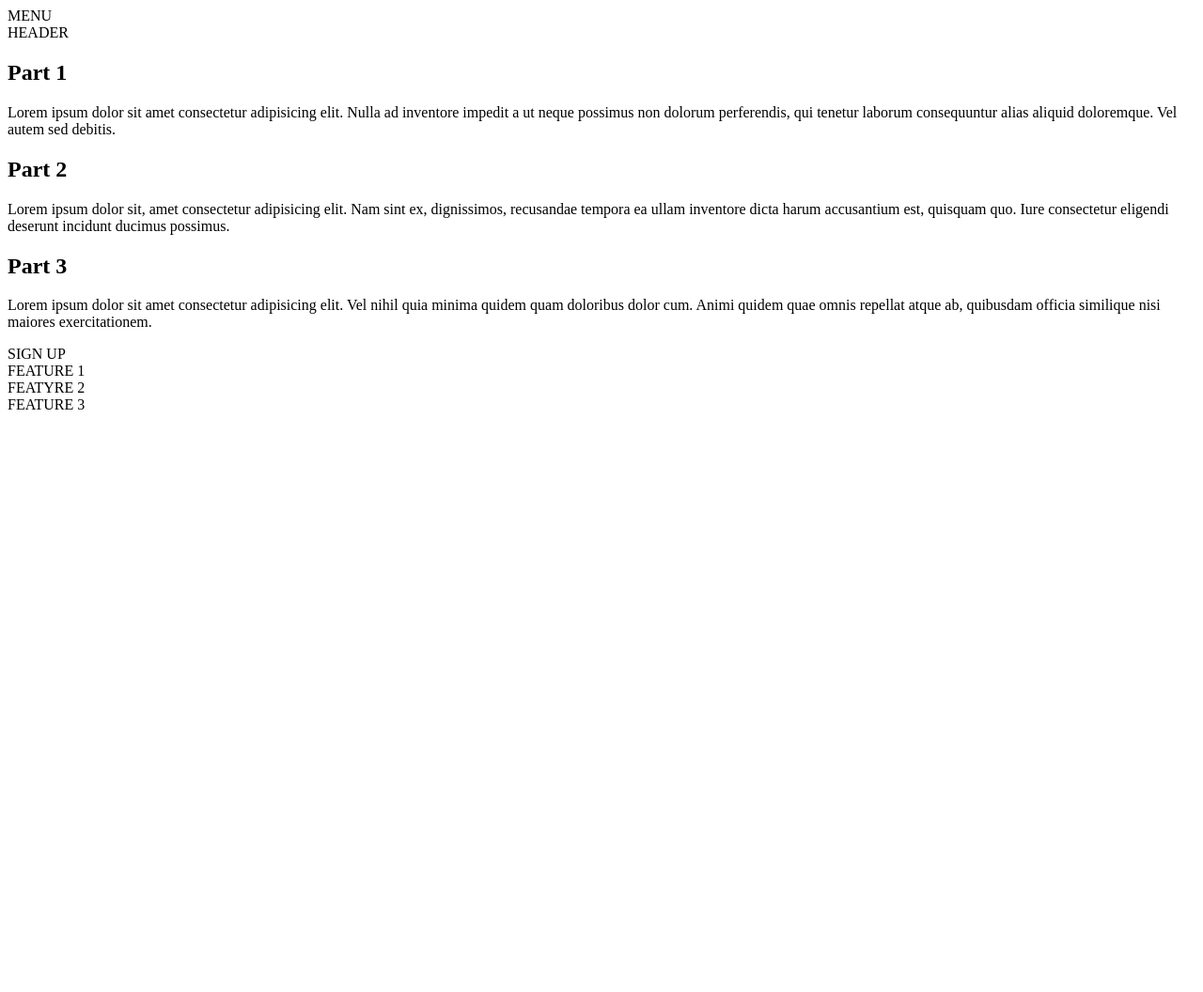
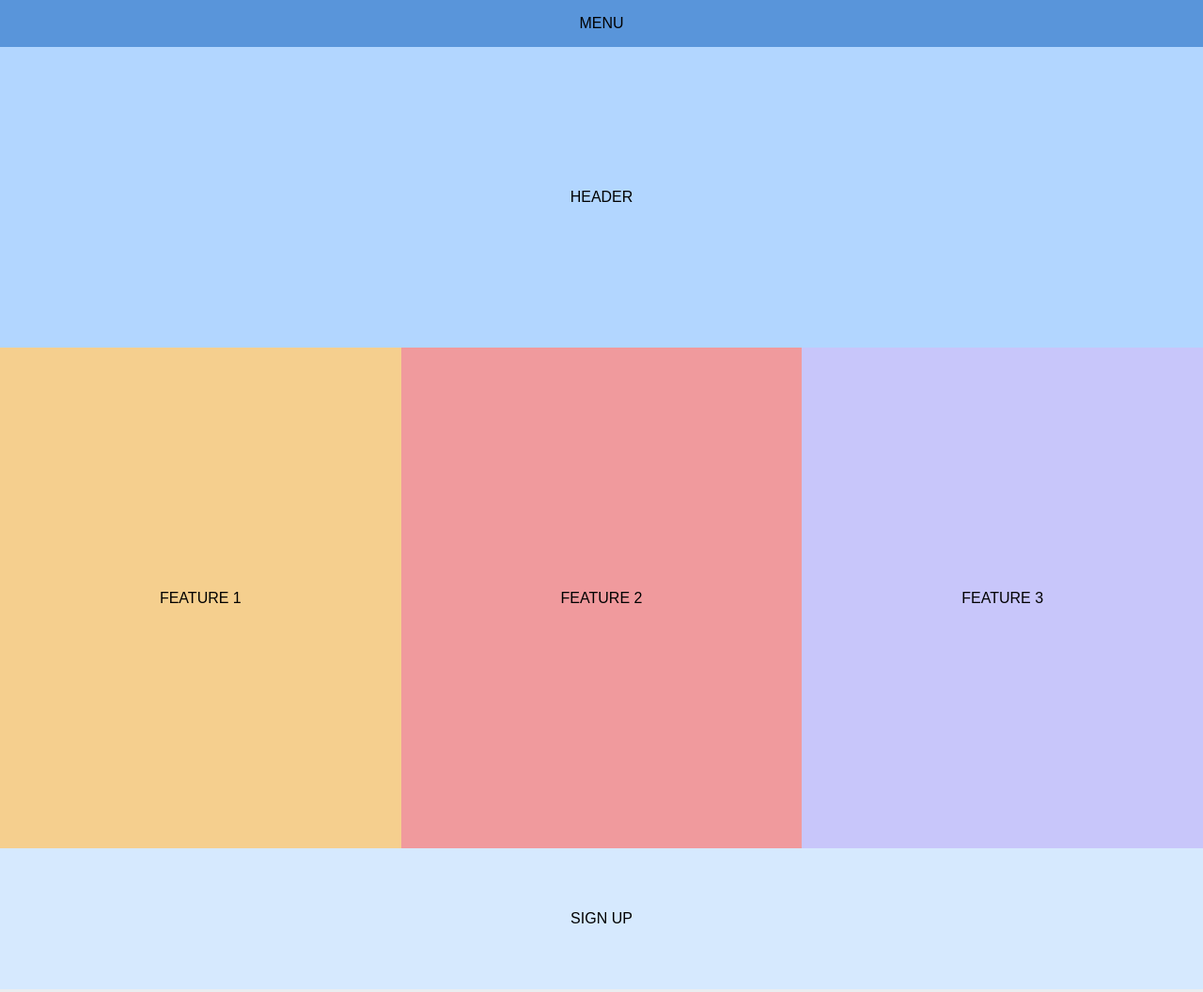
Before and after one commit to lmh4686/CSS-Responsive-Design, a plain HTML site: page index.html in a window 1280 px wide. Shown: the top 1056 px of the page at 94% size. Before the commit the page ends 800 px from the top, so only its background shows below. Drawn offline with Linux system fonts and the light colour scheme.

Commit message:
Completed CSS Responsive Design

```diff
--- a/index.html
+++ b/index.html
@@ -1,34 +1,28 @@
 <!DOCTYPE html>
 <html lang="en">
     <head>
-    <meta charset="UTF-8">
-    <meta http-equiv="X-UA-Compatible" content="IE=edge">
-    <meta name="viewport" content="width=device-width, initial-scale=1.0">
+        <meta charset="UTF-8" />
+        <meta http-equiv="X-UA-Compatible" content="IE=edge" />
+        <meta name="viewport" content="width=device-width, initial-scale=1.0" />
         <title>Responsive Layout</title>
-    <link rel="stylesheet" href="style.css">
+        <link rel="stylesheet" href="style.css" />
     </head>
     <body>
         <article>
-    <nav>
-        MENU
-    </nav>
-    <header>
-        HEADER
-    </header>
+            <nav>MENU</nav>
+            <header>HEADER</header>
             <main>
                 <h2>Part 1</h2>
-        <p>Lorem ipsum dolor sit amet consectetur adipisicing elit. Nulla ad inventore impedit a ut neque possimus non dolorum perferendis, qui tenetur laborum consequuntur alias aliquid doloremque. Vel autem sed debitis.</p>
+                <p>Lorem ipsum dolor sit amet consectetur adipisicing elit. Quo esse laudantium natus laboriosam totam ipsa architecto, nobis voluptatibus explicabo nihil molestias minima quam, cum provident aliquid tenetur itaque facere. Unde?</p>
                 <h2>Part 2</h2>
-        <p>Lorem ipsum dolor sit, amet consectetur adipisicing elit. Nam sint ex, dignissimos, recusandae tempora ea ullam inventore dicta harum accusantium est, quisquam quo. Iure consectetur eligendi deserunt incidunt ducimus possimus.</p>
+                <p>Lorem, ipsum dolor sit amet consectetur adipisicing elit. Repellendus iste, expedita eius, iusto, illo laborum cupiditate aut cumque iure magnam quos? Commodi libero, tempora adipisci perspiciatis ad id. Modi, minus.</p>
                 <h2>Part 3</h2>
-        <p>Lorem ipsum dolor sit amet consectetur adipisicing elit. Vel nihil quia minima quidem quam doloribus dolor cum. Animi quidem quae omnis repellat atque ab, quibusdam officia similique nisi maiores exercitationem.</p>
+                <p>Lorem ipsum dolor sit amet consectetur adipisicing elit. Aliquid, nulla perferendis laborum quos mollitia eos facilis fugiat exercitationem quam illum facere iusto commodi alias. Alias quidem dicta harum iusto nobis?</p>
             </main>
-    <section id="signup">
-        SIGN UP
-    </section>
-    <section class="feature">FEATURE 1</section>
-    <section class="feature">FEATYRE 2</section>
-    <section class="feature">FEATURE 3</section>
+            <section id="signup">SIGN UP</section>
+            <section id="feature-1" class="feature">FEATURE 1</section>
+            <section id="feature-2" class="feature">FEATURE 2</section>
+            <section id="feature-3" class="feature">FEATURE 3</section>
         </article>
     </body>
 </html>
--- a/style.css
+++ b/style.css
@@ -1,3 +1,92 @@
-h1 {
-    color: red;
+body {
+    margin: 0;
+    font-family: sans-serif;
 }
+
+article {
+    display: flex;
+    /* flex-wrap: wrap; */
+    flex-direction: column;
+}
+
+nav {
+    flex: 1 50px;
+    background: #5995da;
+}
+
+header {
+    background: #b2d6ff;
+}
+
+main {
+    /* flex: 6 300px; */
+    padding: 1rem;
+    background: #eaedf0;
+}
+
+#signup {
+    background: #d6e9fe;
+}
+
+#feature-1 {
+    background: #f5cf8e;
+}
+
+#feature-2 {
+    background: #f09a9d;
+}
+
+#feature-3 {
+    background: #c8c6fa;
+}
+
+header, section {
+    flex: 50vw;
+    min-height: 200px;
+}
+
+header, section, nav {
+    display: flex;
+    justify-content: center;
+    align-items: center;
+}
+
+
+@media screen and (min-width: 500px) and (max-width: 899px) {
+    article {
+        flex-flow: row wrap;
+    }
+    nav {
+        flex: 100%;
+        min-height: 50px;
+    }
+    section {
+        height: 50vw;
+    }
+}
+
+@media screen and (min-width: 900px) {
+    article {
+        flex-flow: row wrap;
+    }
+    nav {
+        flex: 100%;
+        min-height: 50px;
+    }
+   .feature {
+    flex: calc(100vw / 3);
+    min-height: calc(100vw / 3 * 1.25);
+   }
+   #signup {
+    order: 1;
+    min-height: auto;
+    height: 150px;
+   }
+   header {
+    flex: 100vw;
+    height: 25vw;
+   }
+   main {
+    order: 2;
+   }
+}
```
Lines whose indentation alone changed are shown as unchanged.
